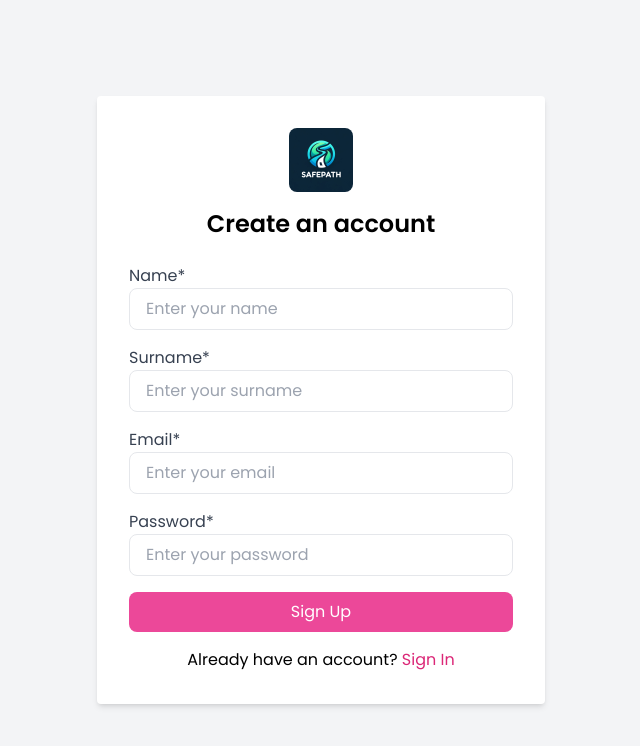
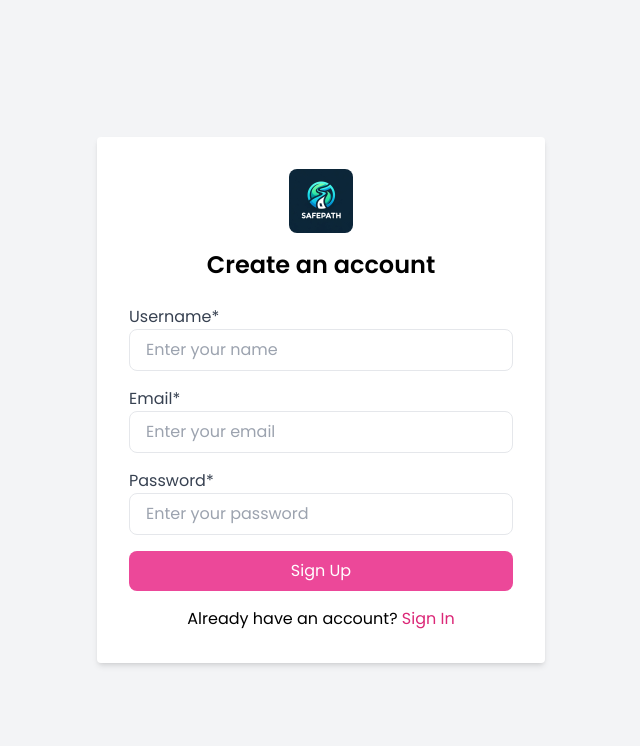
Before and after one commit to Prish20/SAFE-PATH_PLATFORM, a React (Vite) app in the folder client/: page /sign-up in a window 1280 px wide. Shown: the top 746 px of the page, without its empty margins (319-959 px from the left). Built offline with nearby package versions, Linux system fonts and the light colour scheme.

Commit message:
Made adjustments to the SignIn and SignUp pages

```diff
--- a/client/src/pages/SignIn.jsx
+++ b/client/src/pages/SignIn.jsx
@@ -19,11 +19,12 @@ const SignIn = () => {
         </div>
         <form className="w-full">
           <div className="mb-4">
-            <label className="block text-gray-700">Email</label>
+            <label className="block text-gray-700">Username</label>
             <input
-              type="email"
+              type="text"
               className="w-full px-4 py-2 border rounded-lg focus:outline-none focus:border-blue-500"
-              placeholder="Enter your email"
+              placeholder="Enter your username"
+              id="username"
             />
           </div>
           <div className="mb-4">
@@ -32,6 +33,7 @@ const SignIn = () => {
               type="password"
               className="w-full px-4 py-2 border rounded-lg focus:outline-none focus:border-blue-500"
               placeholder="Enter your password"
+              id="password"
             />
           </div>
           <div className="mb-4 text-right">
--- a/client/src/pages/SignUp.jsx
+++ b/client/src/pages/SignUp.jsx
@@ -16,19 +16,12 @@ const SignUp = () => {
         </div>
         <form className="w-full">
           <div className="mb-4">
-            <label className="block text-gray-700">Name*</label>
+            <label className="block text-gray-700">Username*</label>
             <input
-              type="username"
+              type="text"
               className="w-full px-4 py-2 border rounded-lg focus:outline-none focus:border-blue-500"
               placeholder="Enter your name"
-            />
-          </div>
-          <div className="mb-4">
-            <label className="block text-gray-700">Surname*</label>
-            <input
-              type="username"
-              className="w-full px-4 py-2 border rounded-lg focus:outline-none focus:border-blue-500"
-              placeholder="Enter your surname"
+              id="username"
             />
           </div>
           <div className="mb-4">
@@ -37,6 +30,7 @@ const SignUp = () => {
               type="email"
               className="w-full px-4 py-2 border rounded-lg focus:outline-none focus:border-blue-500"
               placeholder="Enter your email"
+              id="email"
             />
           </div>
           <div className="mb-4">
@@ -45,6 +39,7 @@ const SignUp = () => {
               type="password"
               className="w-full px-4 py-2 border rounded-lg focus:outline-none focus:border-blue-500"
               placeholder="Enter your password"
+              id="password"
             />
           </div>
           <div className="mb-4"></div>
```
